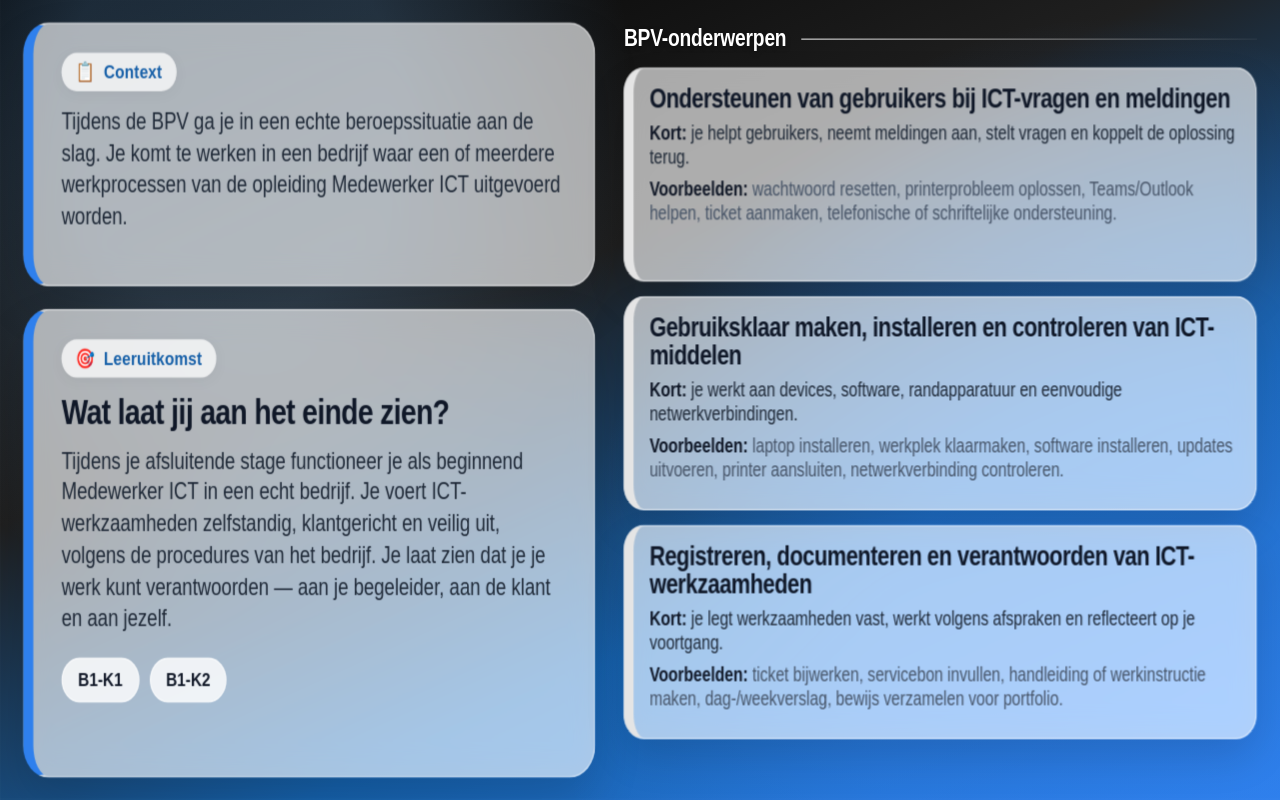
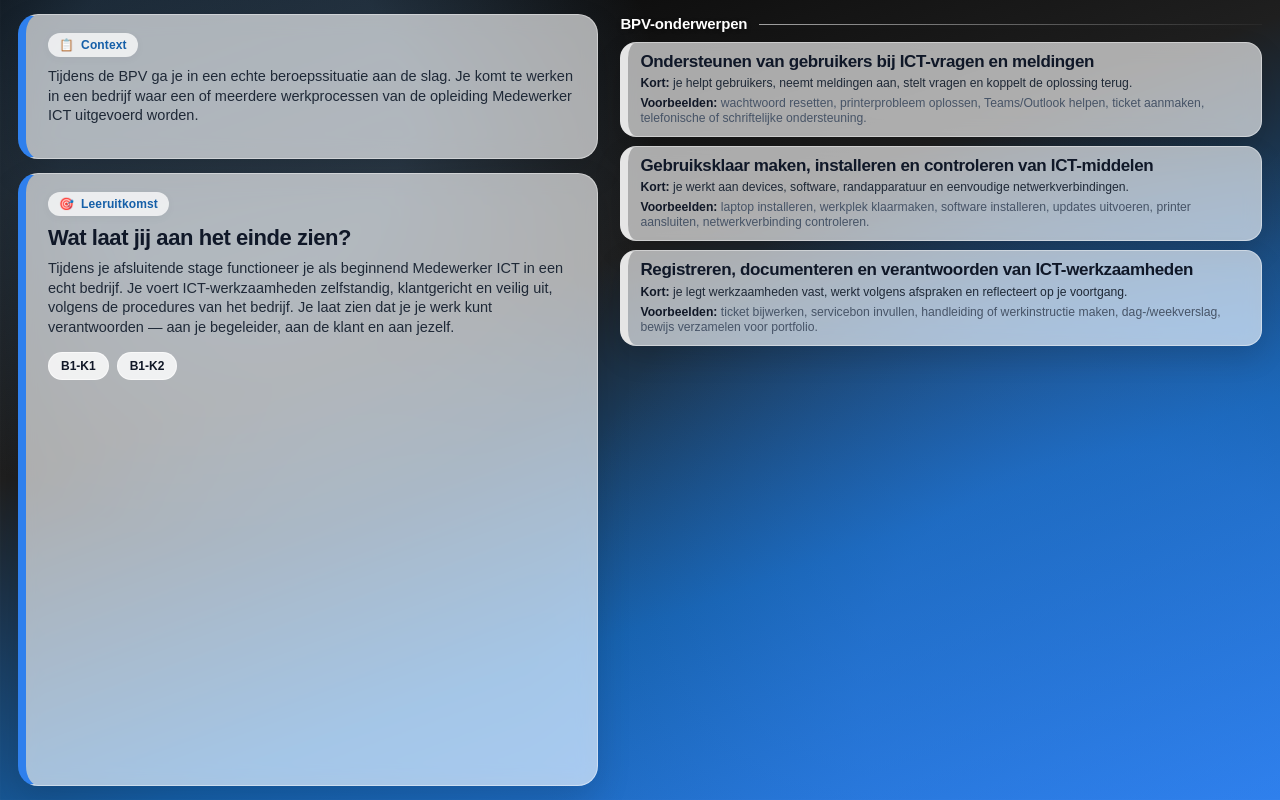
Before and after one commit to teraasupportlab/Medewerker-ICT, a plain HTML site: page BPV-7-8/portfolio.html in a window 1280 px wide. Drawn offline with Linux system fonts and the light colour scheme.

Commit message:
Add files via upload

```diff
--- a/BPV-7-8/portfolio.html
+++ b/BPV-7-8/portfolio.html
@@ -230,28 +230,12 @@
   </style>
 <link rel="stylesheet" href="style.css">
 <style>
-  html, body[data-page="beroepsproject"] { width:100%; height:100%; min-height:0; margin:0; padding:0; overflow:hidden; }
-  body[data-page="beroepsproject"] { display:block; position:relative; }
-  body[data-page="beroepsproject"] > .page-shell {
-    position:absolute; left:0; top:0; margin:0;
-    width:1000px; min-width:1000px; max-width:none;
-    height:500px; min-height:500px; max-height:none;
-    transform:scale(var(--portfolio-scale-x, 1), var(--portfolio-scale-y, 1));
-    transform-origin:top left; overflow:hidden; border-radius:0;
-  }
-  body[data-page="beroepsproject"] .content-grid { grid-template-columns:0.95fr 1.05fr; height:100%; padding:14px 18px; }
-  body[data-page="beroepsproject"] .topic-card { min-height:134px; }
+html, body[data-page="beroepsproject"] { width:100% !important; height:100% !important; min-height:0 !important; max-width:none !important; margin:0 !important; padding:0 !important; overflow:hidden !important; background:#949494; }
+body[data-page="beroepsproject"] { display:block !important; position:relative !important; }
+body[data-page="beroepsproject"] > .page-shell { position:absolute !important; inset:0 !important; margin:0 !important; padding:0 !important; width:100% !important; height:100% !important; min-width:0 !important; min-height:0 !important; max-width:none !important; max-height:none !important; transform:none !important; border:0 !important; border-radius:0 !important; overflow:hidden !important; }
+body[data-page="beroepsproject"] .content-grid { grid-template-columns:0.95fr 1.05fr; height:100%; padding:14px 18px; }
+body[data-page="beroepsproject"] .topic-card { min-height:0; }
 </style>
-<script>
-function fitPortfolio() {
-  const root = document.documentElement;
-  root.style.setProperty('--portfolio-scale-x', String(root.clientWidth / 1000 || 1));
-  root.style.setProperty('--portfolio-scale-y', String(root.clientHeight / 500 || 1));
-}
-fitPortfolio();
-window.addEventListener('resize', fitPortfolio);
-window.addEventListener('DOMContentLoaded', fitPortfolio);
-</script>
 </head>
 <body data-page="beroepsproject">
   <main class="page-shell" aria-label="BPV startpagina">
```
Also changed, not shown: BPV-7-8/menu.html (+9 -2 lines).
